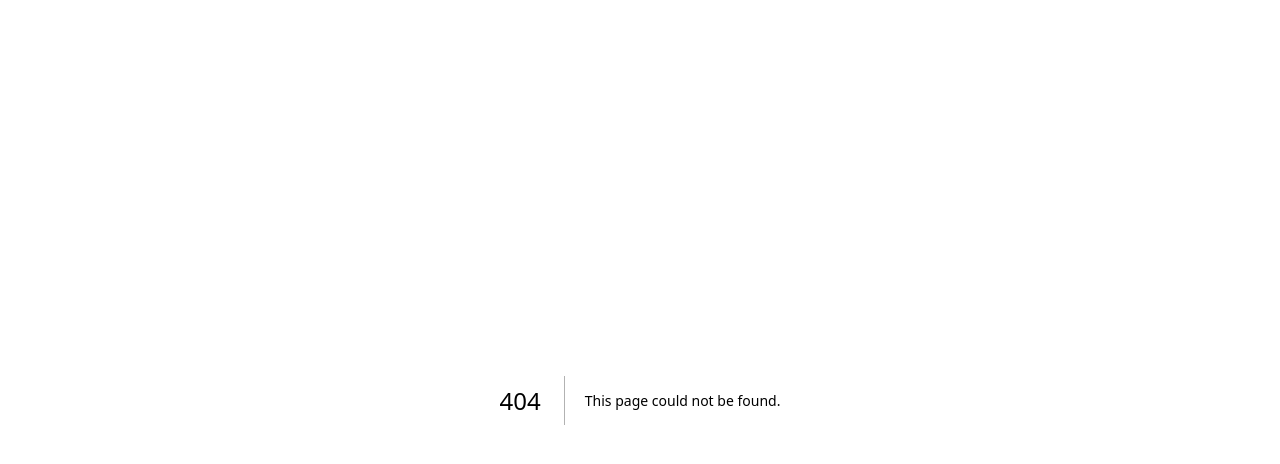
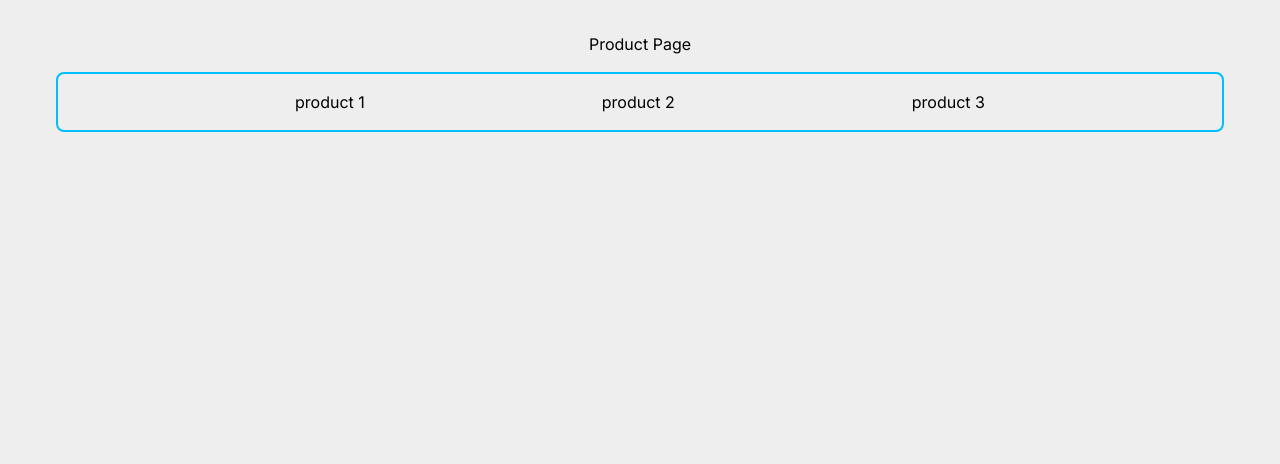
Before and after one commit to Robert-J-WANG/next_basic, a Next.js app: page /product in a window 1280 px wide. Before the commit this address had no page. Shown: the top 464 px of the page. Built offline with nearby package versions, Linux system fonts and the light colour scheme.

Commit message:
02-动态路由

```diff
--- /dev/null
+++ b/app/product/[productId]/page.tsx
@@ -0,0 +1,9 @@
+import React from "react";
+
+export default function ProductDetail({
+  params,
+}: {
+  params: { productId: string };
+}) {
+  return <h1>Details about the product {params.productId}</h1>;
+}
--- /dev/null
+++ b/app/product/page.tsx
@@ -0,0 +1,14 @@
+import React from "react";
+
+export default function page() {
+  return (
+    <div className="container">
+      <h1>Product Page</h1>
+      <div className="box">
+        <h2>product 1</h2>
+        <h2>product 2</h2>
+        <h2>product 3</h2>
+      </div>
+    </div>
+  );
+}
--- a/next.config.js
+++ b/next.config.js
@@ -1,4 +1,6 @@
 /** @type {import('next').NextConfig} */
-const nextConfig = {}
+const nextConfig = {
+  // output: "export", // 生成静态文件
+};
 
-module.exports = nextConfig
+module.exports = nextConfig;
```
Also changed, not shown: 1 other file (tests, documents, lock files or other folders).
